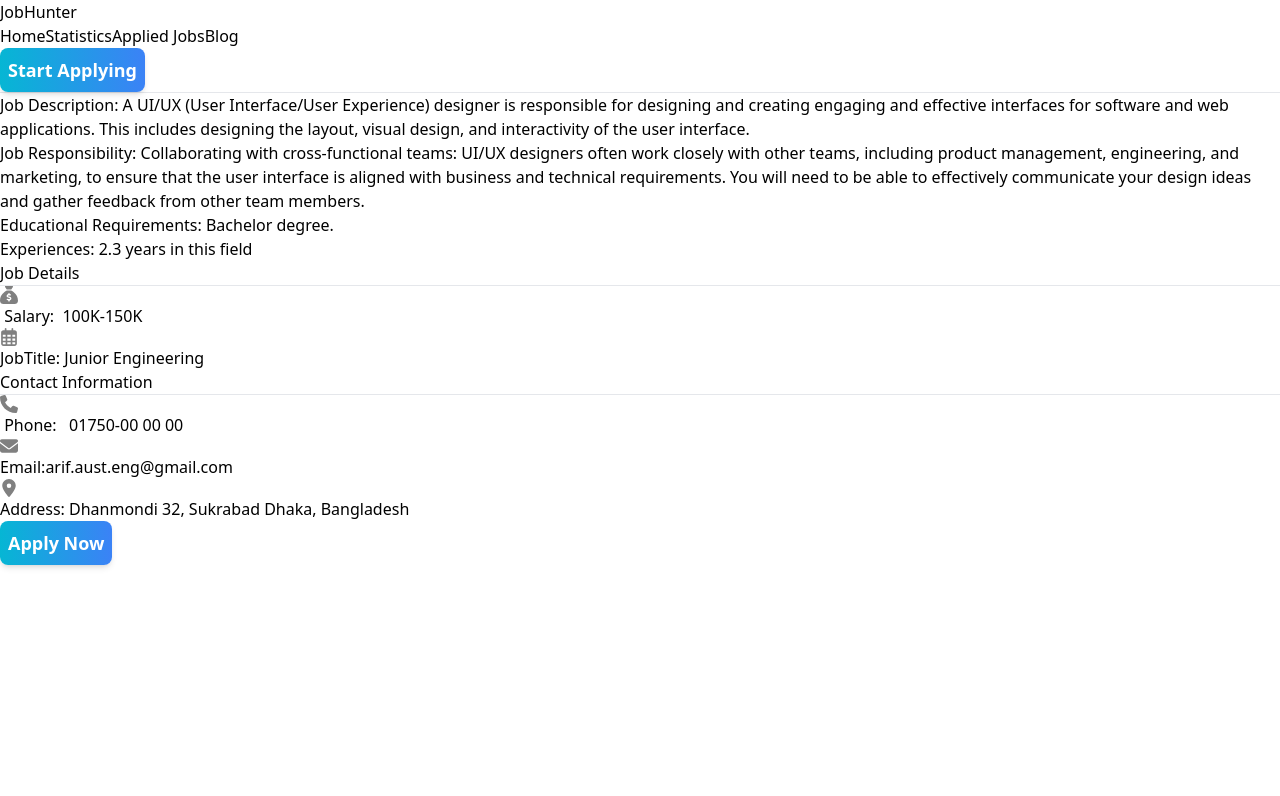
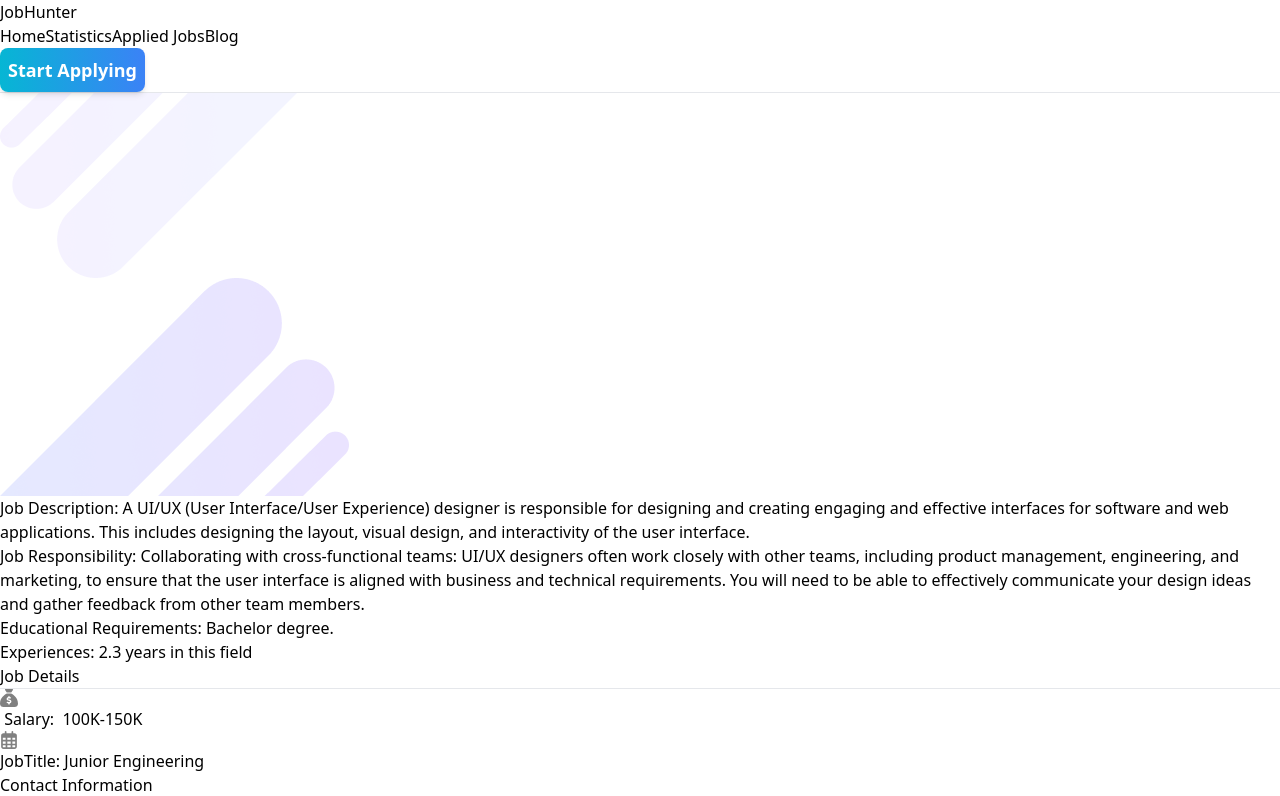
Before and after one commit to Engarif3/practice9, a React (Vite) app: page /jobCard/1 in a window 1280 px wide. Shown: the top 796 px of the page. Built offline with nearby package versions, Linux system fonts and the light colour scheme.

Commit message:
banner added

```diff
--- a/index.html
+++ b/index.html
@@ -4,7 +4,7 @@
     <meta charset="UTF-8" />
     <link rel="icon" type="image/svg+xml" href="/vite.svg" />
     <meta name="viewport" content="width=device-width, initial-scale=1.0" />
-    <title>Vite + React</title>
+    <title>Job Hunter</title>
   </head>
   <body>
     <div id="root"></div>
--- a/src/components/AppliedJobs.jsx
+++ b/src/components/AppliedJobs.jsx
@@ -1,4 +1,6 @@
 import React from "react";
+import image1 from '../assets/All Images/Vector.png'
+import image2 from '../assets/All Images/Vector-1.png'
 
 import AppliedjobViewDetails from "./AppliedjobViewDetails";
 
@@ -10,9 +12,21 @@ const AppliedJobs = () => {
   }
 
   return (
+
     <div>
 
+        <div>
+
+        <img  className="absolute top-0 right-0 transform scale-x-1" src={image2} alt="banner" />
+        <div className="flex justify-center items-center">
+          <h2 className="text-5xl font-bold">Applied Jobs</h2>
+        </div>
+        <img className="absolute top-24"  src={image1} alt="banner" />
+        </div>
+        <div className="mt-56">
+
         {appliedJobs.map((job) => <AppliedjobViewDetails key={job.id} job={job}></AppliedjobViewDetails> )}
+        </div>
 
     </div>
   );
--- a/src/components/JobDetails.jsx
+++ b/src/components/JobDetails.jsx
@@ -2,6 +2,8 @@ import { useEffect, useState } from "react";
 import { useLoaderData, useParams } from "react-router-dom";
 import { ToastContainer, toast } from "react-toastify";
 import "react-toastify/dist/ReactToastify.css";
+import image1 from '../assets/All Images/Vector.png'
+import image2 from '../assets/All Images/Vector-1.png'
 
 const JobDetails = () => {
   const { jobCardId } = useParams();
@@ -32,7 +34,11 @@ const JobDetails = () => {
 
   return (
     <div>
-      <div className="flex justify-between items-center gap-10 ">
+       <div  className="banner mb-40 bg-slate-500">
+        <img  className="absolute top-0 right-0 transform scale-x-1" src={image2} alt="banner" />
+        <img className="absolute top-24"  src={image1} alt="banner" />
+      </div>
+      <div className="flex justify-between items-center gap-10  mt-12">
         <div className="w-2/4 border rounded-lg m-auto p-8  flex flex-col gap-6">
           <p>
             <span className="font-bold">Job Description:</span>{" "}
@@ -59,6 +65,7 @@ const JobDetails = () => {
             </span>
           </p>
         </div>
+
         <div className=" p-4 m-auto w-1/4">
           <div className=" rounded-lg p-8 bg-[#EAE3FF]">
             <h2 className="text-lg font-bold">Job Details</h2>
```
Also changed, not shown: src/components/AppliedjobViewDetails.jsx (+5 -3 lines), src/components/Banner.jsx (added, +11 -0 lines), src/assets/All Images/Vector-1.png.
